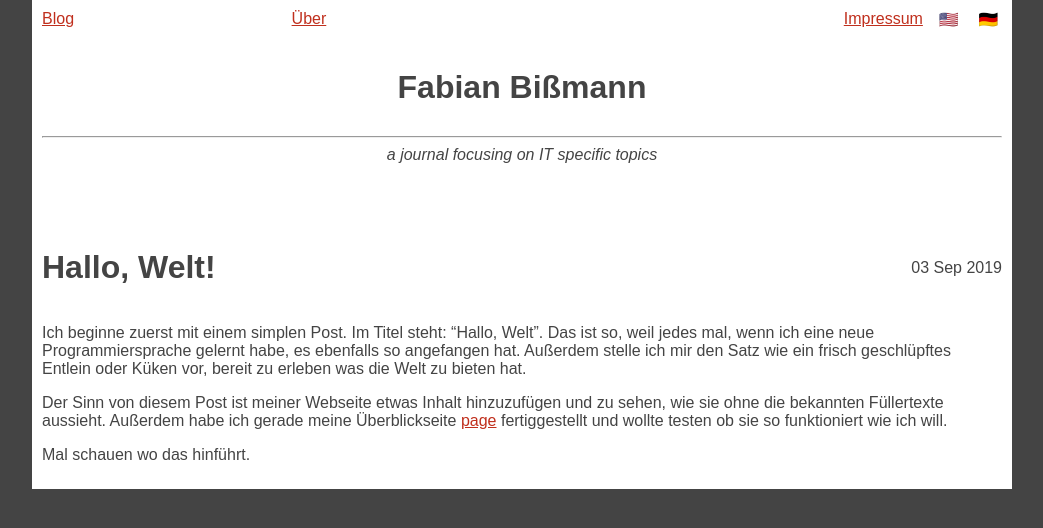
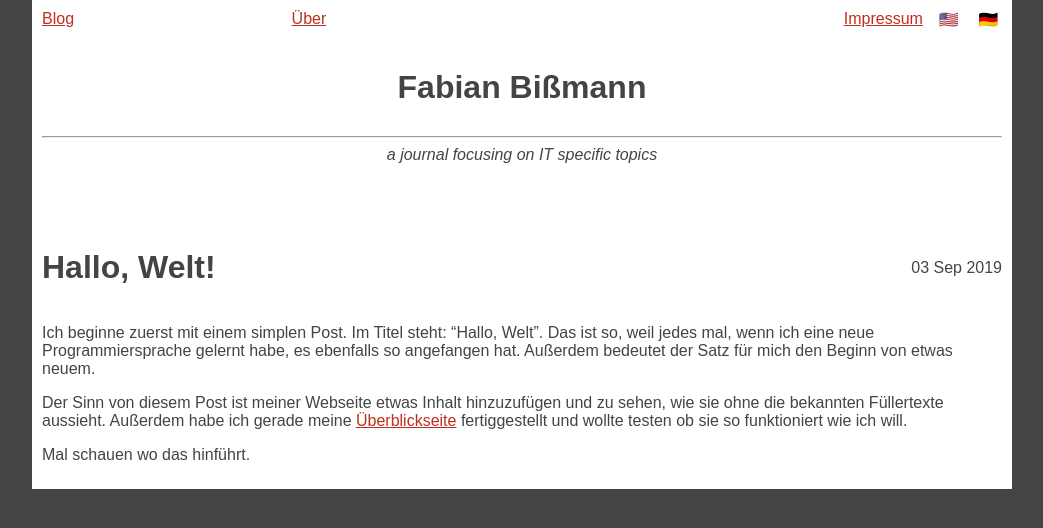
Before and after one commit to 1dollarsteak/1dollarsteak.github.io, a Jekyll site: the page built from de/_posts/2019-09-03-Hello-World.md, in a window 1280 px wide. Shown: the top 528 px of the page, without its empty margins (118-1161 px from the left). Built offline with Jekyll 4.4.1, drawn with Linux system fonts in a browser that asks for light colours.

Commit message:
Change text of post to something more serious

```diff
--- a/de/_posts/2019-09-03-Hello-World.md
+++ b/de/_posts/2019-09-03-Hello-World.md
@@ -6,8 +6,8 @@ tags: [milestone]
 i18n-link: hello-world
 lang: de
 ---
-Ich beginne zuerst mit einem simplen Post. Im Titel steht: "Hallo, Welt". Das ist so, weil jedes mal, wenn ich eine neue Programmiersprache gelernt habe, es ebenfalls so angefangen hat. Außerdem stelle ich mir den Satz wie ein frisch geschlüpftes Entlein oder Küken vor, bereit zu erleben was die Welt zu bieten hat.
+Ich beginne zuerst mit einem simplen Post. Im Titel steht: "Hallo, Welt". Das ist so, weil jedes mal, wenn ich eine neue Programmiersprache gelernt habe, es ebenfalls so angefangen hat. Außerdem bedeutet der Satz für mich den Beginn von etwas neuem.
 
-Der Sinn von diesem Post ist meiner Webseite etwas Inhalt hinzuzufügen und zu sehen, wie sie ohne die bekannten Füllertexte aussieht. Außerdem habe ich gerade meine Überblickseite [page](/blog.html) fertiggestellt und wollte testen ob sie so funktioniert wie ich will.
+Der Sinn von diesem Post ist meiner Webseite etwas Inhalt hinzuzufügen und zu sehen, wie sie ohne die bekannten Füllertexte aussieht. Außerdem habe ich gerade meine [Überblickseite](/blog.html) fertiggestellt und wollte testen ob sie so funktioniert wie ich will.
 
 Mal schauen wo das hinführt.
```
